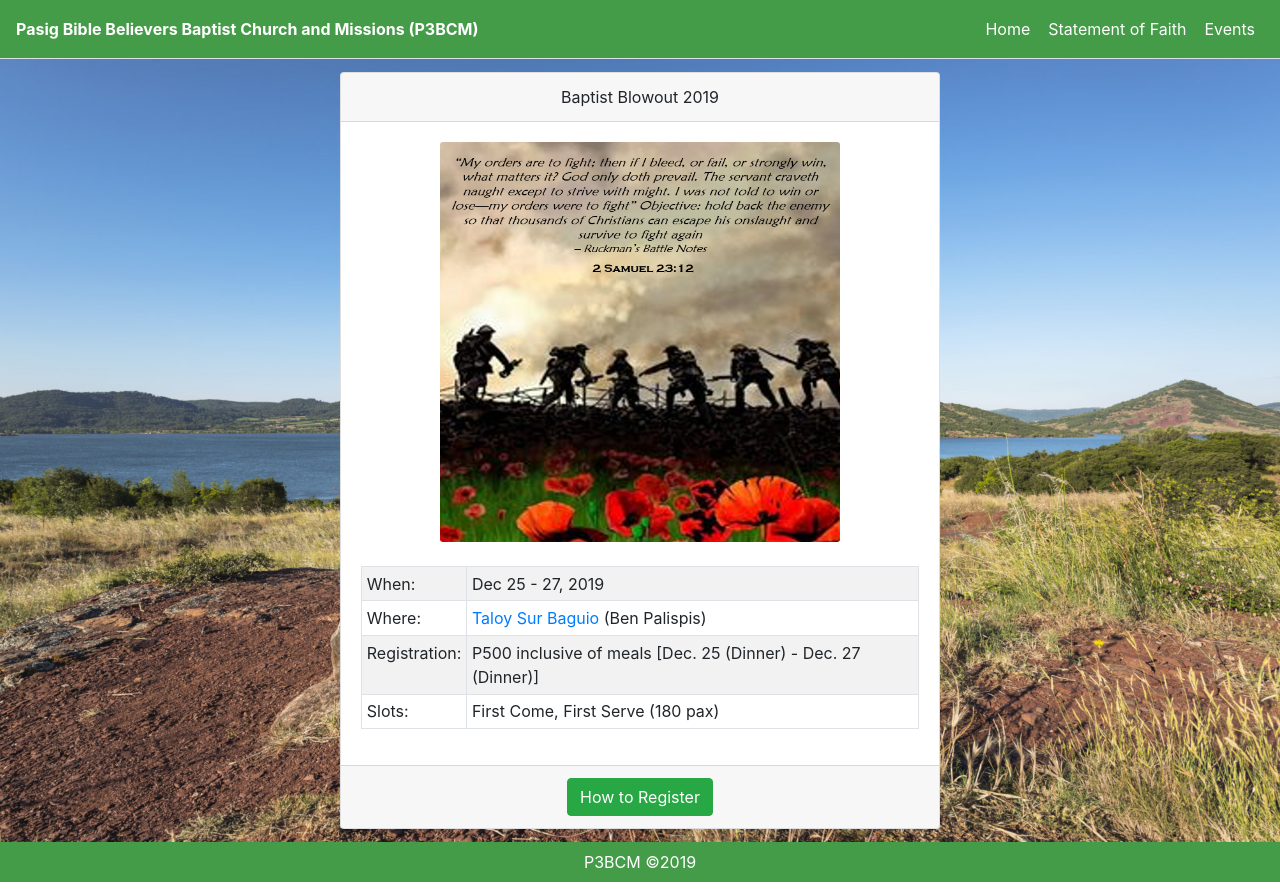
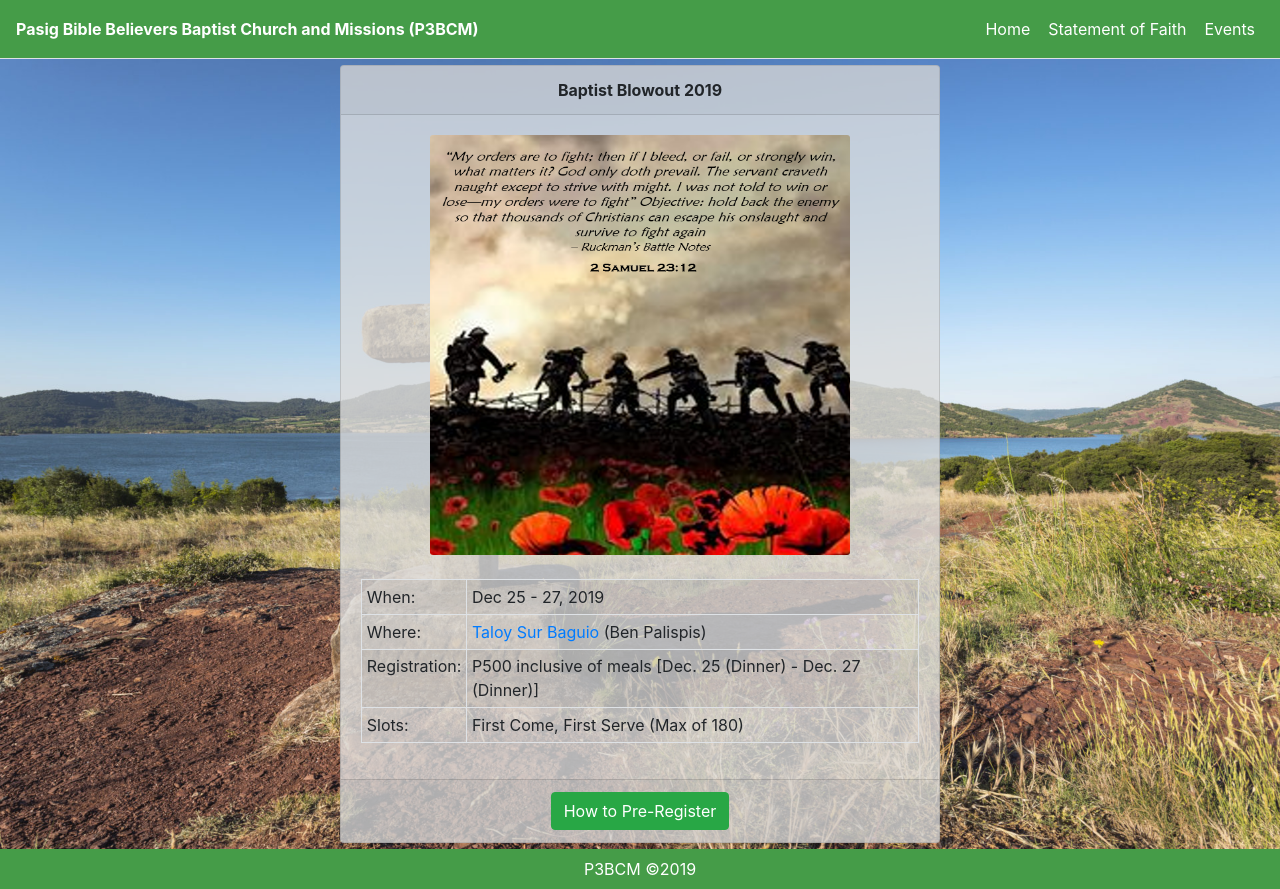
Before and after one commit to gitmarcalinascris/av1611, a React (Create React App) app: page /Events in a window 1280 px wide. Built offline with nearby package versions, Linux system fonts and the light colour scheme.

Commit message:
worked with the changes

```diff
--- a/src/Components/Events.js
+++ b/src/Components/Events.js
@@ -1,25 +1,46 @@
 import React from 'react'
-import { Card, CardBody, CardHeader, CardImg, CardFooter, Table, Button } from 'reactstrap'
+import { Card, CardBody, CardHeader, CardImg, CardFooter, Table, Button, Modal, ModalHeader, ModalBody } from 'reactstrap'
 import EventImg from "./../Assets/images/BlowOut2019.png"
 import "./Layout.css"
+import "./../index.css"
 class Events extends React.Component {
+    constructor(props) {
+        super(props);
 
+        this.state = {
+            isShowRegister: false
+        }
+    }
 
-    onRegisterClick(){
-
+    onRegisterClick = () => {
+        this.setState({
+            isShowRegister: !this.state.isShowRegister
+        });
+        console.log(this.state.isShowRegister);
     }
 
 
     render() {
         return (
-            <div style={{ margin: "1%" }} >
+            <div style={{ margin: ".5%" }}  >
+                <Modal isOpen={this.state.isShowRegister} toggle={this.onRegisterClick} >
+                    <ModalHeader toggle={this.onRegisterClick}>How to Register</ModalHeader>
+                    <ModalBody>
+                        <ol>
+                            <li><p>Pay through BDO/BPI bank transfer (Contact Sis. April Manabat or Emma Madera for details)</p></li>
+                            <li><p>Send Email (Name Person/s and Cellphone No. and Contact Person ) and Screenshot of Deposit Slip to PasigKJV1611@gmail.com</p> </li>
+                            <li><p>Wait for Email/SMS Confirmation </p></li>
+                            <li><p>Once confirmed, Bring the Deposit slip on the event for validation</p></li>
+                        </ol>
+                    </ModalBody>
+                </Modal>
                 <center>
-                    <Card className="div-event">
-                        <CardHeader>Baptist Blowout 2019</CardHeader>
+                    <Card className="div-event bg-common">
+                        <CardHeader><b>Baptist Blowout 2019</b></CardHeader>
                         <CardBody >
                             <CardImg src={EventImg} className="div-event-img" />
-                            <br/>
-                            <br/>
+                            <br />
+                            <br />
                             <Table striped bordered size="sm" >
                                 <tbody>
                                     <tr>
@@ -38,12 +59,12 @@ class Events extends React.Component {
                                     </tr>
                                     <tr>
                                         <td>Slots:</td>
-                                        <td>First Come, First Serve (180 pax)</td>
+                                        <td>First Come, First Serve (Max of 180)</td>
                                     </tr>
                                 </tbody>
                             </Table>
                         </CardBody>
-                        <CardFooter className="text-muted"><Button color="success">How to Register</Button></CardFooter>
+                        <CardFooter className="text-muted"><Button color="success" onClick={this.onRegisterClick}>How to Pre-Register</Button></CardFooter>
                     </Card>
                 </center>
             </div>
--- a/src/Components/Home.js
+++ b/src/Components/Home.js
@@ -1,7 +1,7 @@
 import React from 'react'
-import { Jumbotron } from 'reactstrap';
-import { Table } from 'reactstrap';
+import { Jumbotron , Table} from 'reactstrap';
 import "./Layout.css"
+import "./../index.css"
 import fbImg from "./../Assets/images/fb.png"
 const Home = () => {
 
@@ -11,34 +11,29 @@ const Home = () => {
             <div id="HomeTitle">
                 <center>
                     <Jumbotron className="jumbotron-custom">
-                        <p className="lead blockquote">Welcome!</p>
+                        <p className="lead" style={{marginTop:"-5px"}}><b>Welcome!</b></p>
                         <div className="div-title">What is Pasig Bible Believers Baptist Church and Missions (P3BCM)?</div>
                         <p id="p-desc" className="text-sm-center blockquote">
-
                             The P3BCM is dispensational KJV-only Baptist church in Metro Manila. It is an Independent, Old fashioned, Evangelistic and Missionary local Church. It believes, teaches and preaches the <b>King James Bible</b> also known as the <b>1611 Authorized Version </b>.The P3BCM <u><b>IS NOT</b></u> a “Baptist Brider”, a “Calvinist”, a “Hyper-dispensationalist”, a “Reformed Baptist”, an anti-“sinner’s prayer” nor an antisemitic church.
-
                         </p>
-                        <br />
-
-                        <div style={{ backgroundColor: "rgba(255,255,255,0.5)", maxWidth: "400px" }}>
+                        <div className="bg-common" style={ {maxWidth: "400px" }}>
                             <p className="lead"><b>Pastor Ismael Sanchez.</b></p>
                             <p className="lead">1542 E. Santos St., Barangay Palatiw.</p>
                             <p className="lead">Pasig City, Philippines 1600</p>
-
+                            <br />
                             <div className="lead">
                                 ☎ 0999 352 4318
                                 <p>
                                     ✉ PasigKJV1611@gmail.com
                                 </p>
                                 <p style={{ marginTop: -10 }}>
-                                    <a href="https://www.facebook.com/Av1611BelieversBaptistChurchPasig/"><img src={fbImg} alt="logo" style={{ width: 32, height: 32 }} />        Visit our Facebook</a>
-
+                                    <a href="https://www.facebook.com/Av1611BelieversBaptistChurchPasig/"><img src={fbImg} alt="logo" style={{ width: 32, height: 32 }} /> Visit our Facebook</a>
                                 </p>
                             </div>
 
                         </div>
 
-                        <br />
+
                         <Table striped bordered size="sm" responsive className="tbl-display">
                             <thead>
                                 <tr>
--- a/src/Components/Layout.css
+++ b/src/Components/Layout.css
@@ -75,6 +75,6 @@
 }
 
 .div-event-img {
-    max-width: 400px;
-    max-height: 400px;
+    max-width: 420px;
+    max-height: 420px;
 }
--- a/src/index.css
+++ b/src/index.css
@@ -18,7 +18,7 @@ code {
 #content {
   background-image: url("../src/Assets/images/cross.jpg") !important;
   background-repeat: no-repeat;
-  background-color: "gainsboro" !important;
+  background-color: gainsboro !important;
   background-size: cover;
 }
 
@@ -28,3 +28,7 @@ code {
     background-size: cover;
   }
 }
+
+.bg-common {
+  background-color: RGBA(220, 220, 220, .8) !important;
+}
```
